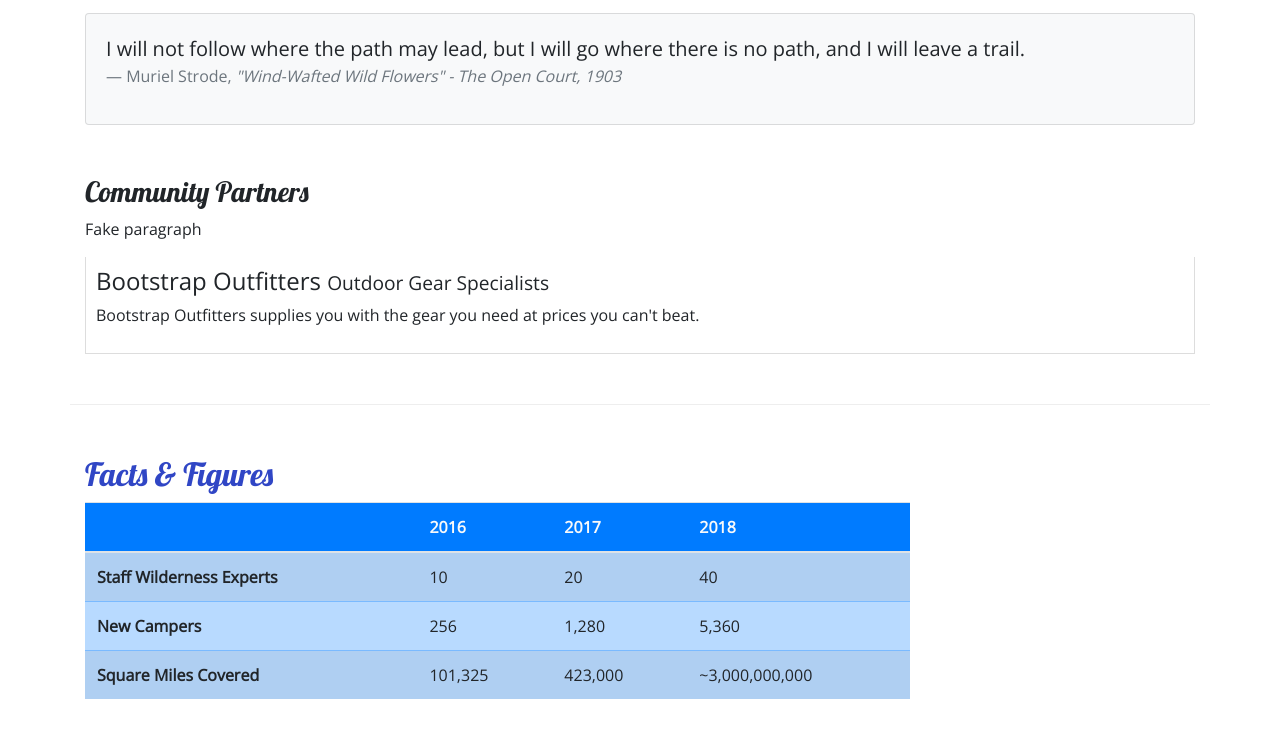
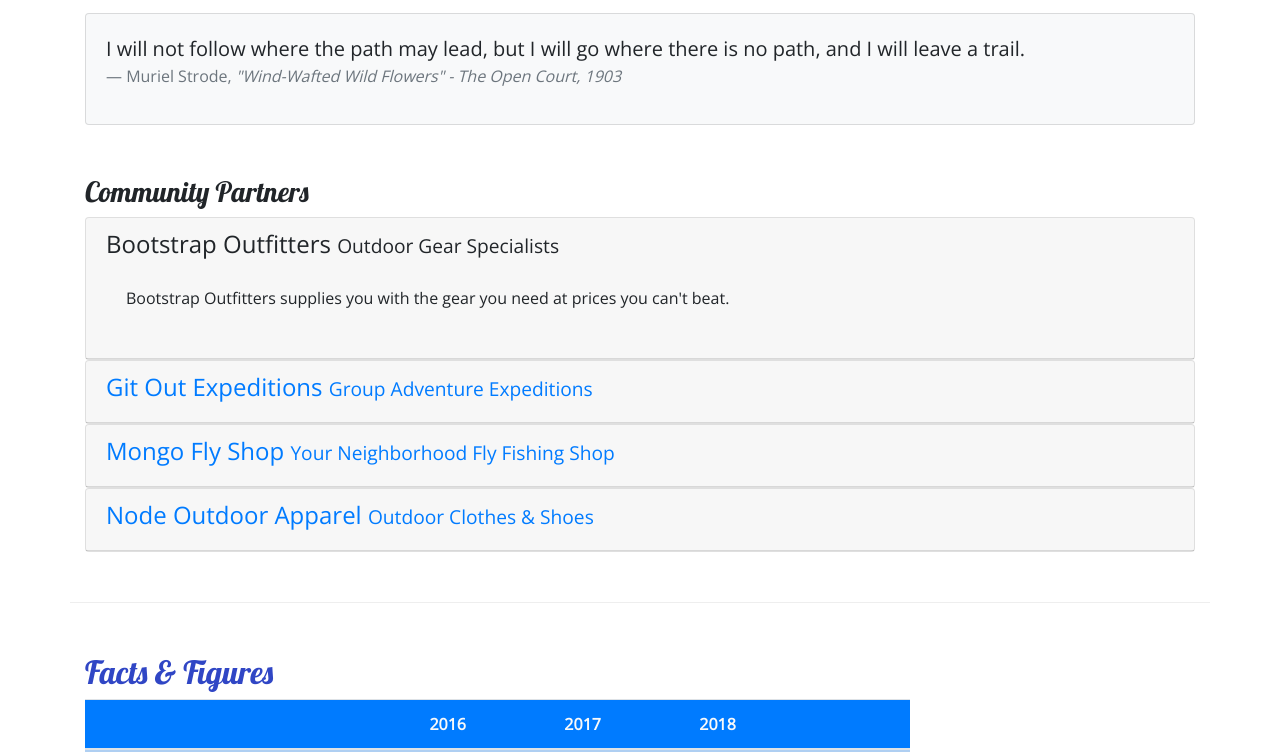
Before and after one commit to dimon7510/nucampsite, a website: page aboutus.html in a window 1280 px wide. Shown: the part 603-1355 px from the top of the page. Drawn offline with nearby package versions, Linux system fonts and the light colour scheme.

Commit message:
Accordeon Style

```diff
--- a/aboutus.html
+++ b/aboutus.html
@@ -111,25 +111,65 @@
         <div class="row row-content">
             <div class="col-12 col-sm-12">
                 <h3>Community Partners</h3>
-            <!--master starterrrrrrrrrrrrrrrrrrgit status-->
-            <p>Fake paragraph</p>
-                <div class=tab-content>
-                   <div role="tabpanel" class="tab-pane fade show active" id="bootstrap">
-                        <h4>Bootstrap Outfitters <small>Outdoor Gear Specialists</small></h4>
-                        <p class="d-none d-sm-block">Bootstrap Outfitters supplies you with the gear you need at prices you can't beat.</p>
+
+                <div id="accordion">
+                    <div class="card">
+                        <div role="tab" class="card-header">
+                            <h4>
+                                <a data-toggle="collapse" data-target="#bootstrap">
+                                    Bootstrap Outfitters <small>Outdoor Gear Specialists</small>
+                                </a>
+                            </h4>
+                            <div class="collapse show" id="bootstrap" data-parent="#accordion">
+                                <div class="card-body">
+                                    <p class="d-none d-sm-block">Bootstrap Outfitters supplies you with the gear you need at prices you can't beat.</p>
+                                </div>
+                            </div>
+                        </div>
                     </div>
-                    <div role="tabpanel" class="tab-pane fade" id="git">
-                        <h4>Git Out Expeditions <small>Group Adventure Expeditions</small></h4>
-                        <p class="d-none d-sm-block">Join Git Out Expeditions to explore new horizons with a group of other adventurers!</p>
+                    <div class="card">
+                        <div role="tab" class="card-header">
+                            <h4>
+                                <a class="collapsed" data-toggle="collapse" data-target="#git">
+                                    Git Out Expeditions <small>Group Adventure Expeditions</small>
+                                </a>
+                            </h4>
+                            <div class="collapse" id="git" data-parent="#accordion">
+                                <div class="card-body">
+                                    <p class="d-none d-sm-block">Join Git Out Expeditions to explore new horizons with a group of other adventurers!</p>
+                               </div>
+                            </div>
+                        </div>
                     </div>
-                    <div role="tabpanel" class="tab-pane fade" id="mongo">
-                        <h4>Mongo Fly Shop <small>Your Neighborhood Fly Fishing Shop.</small></h4>
-                        <p class="d-none d-sm-block">Need a new fishing pole, a tacklebox, or flies of all kinds? Stop by Mongo Fly Shop.</p>
+                    <div class="card">
+                        <div role="tab" class="card-header">
+                            <h4>
+                                <a class="collapsed" data-toggle="collapse" data-target="#mongo">
+                                    Mongo Fly Shop <small>Your Neighborhood Fly Fishing Shop</small>
+                                </a>
+                            </h4>
+                            <div class="collapse" id="mongo" data-parent="#accordion">
+                                <div class="card-body">
+                                    <p class="d-none d-sm-block">Need a new fishing pole, a tacklebox, or flies of all kinds? Stop by Mongo Fly Shop.</p>
+                                </div>
+                            </div>
+                        </div>
                     </div>
-                    <div role="tabpanel" class="tab-pane fade" id="node">
-                        <h4>Node Outdoor Apparel <small>Outdoor Clothes & Shoes</small></h4>
-                        <p class="d-none d-sm-block">From polar fleeces to swimsuits, hiking boots to waders, a visit to Node will be sure to get you covered.</p>
+                    <div class="card">
+                        <div role="tab" class="card-header">
+                            <h4>
+                                <a class="collapsed" data-toggle="collapse" data-target="#node">
+                                    Node Outdoor Apparel <small>Outdoor Clothes & Shoes</small>
+                                </a>
+                            </h4>
+                            <div class="collapse" id="node" data-parent="#accordion">
+                                <div class="card-body">
+                                    <p class="d-none d-sm-block">From polar fleeces to swimsuits, hiking boots to waders, a visit to Node will be sure to get you covered.</p>
+                                </div>
+                            </div>
+                        </div>
                     </div>
+
                 </div>
             </div>
         </div>
--- a/css/styles.css
+++ b/css/styles.css
@@ -35,9 +35,3 @@ header h2 {
 .navbar {
     background-color: #901CAD;
 }
-
-.tab-content {
-    border: 1px solid #DDD;
-    border-top: none;
-    padding: 10px;
-}
```
